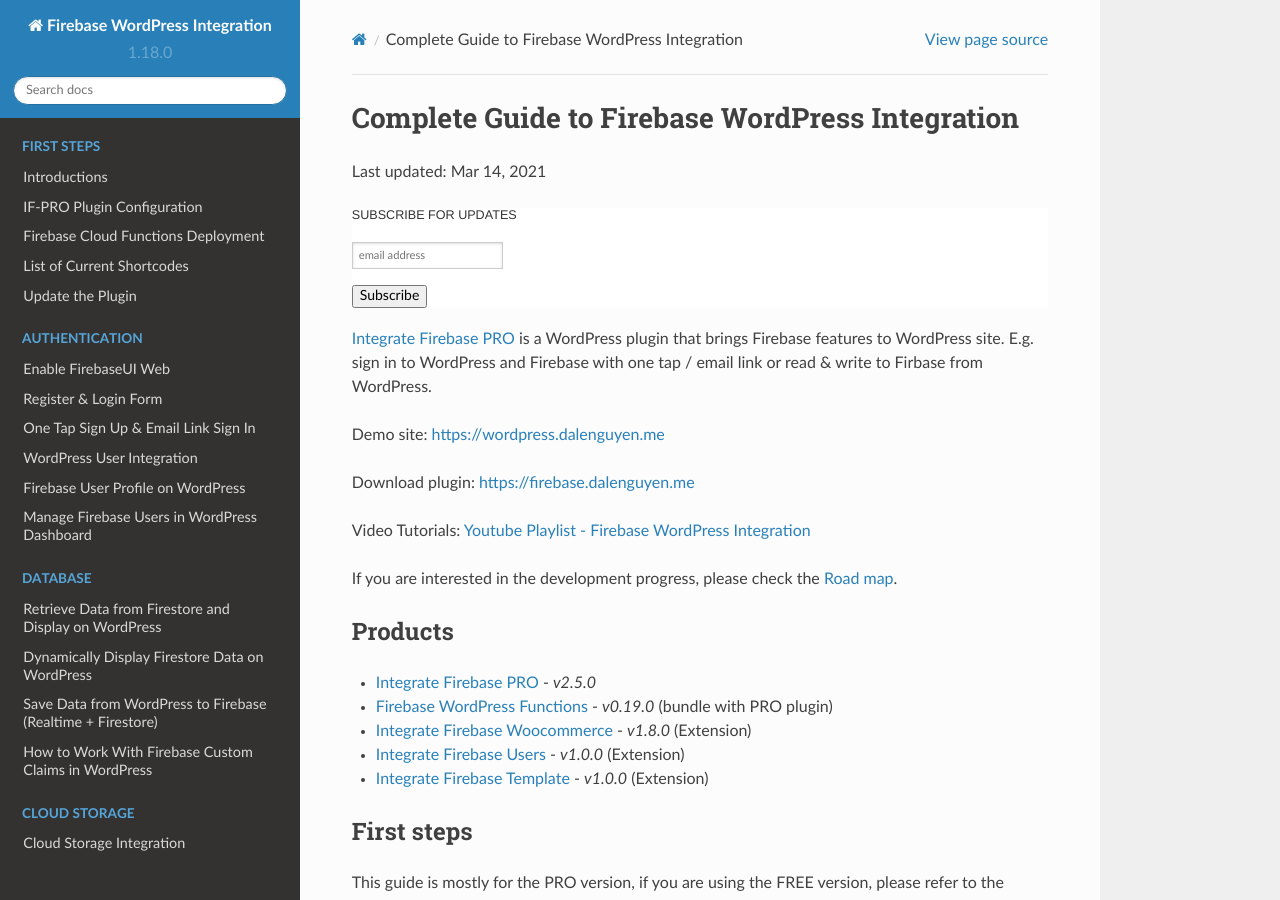
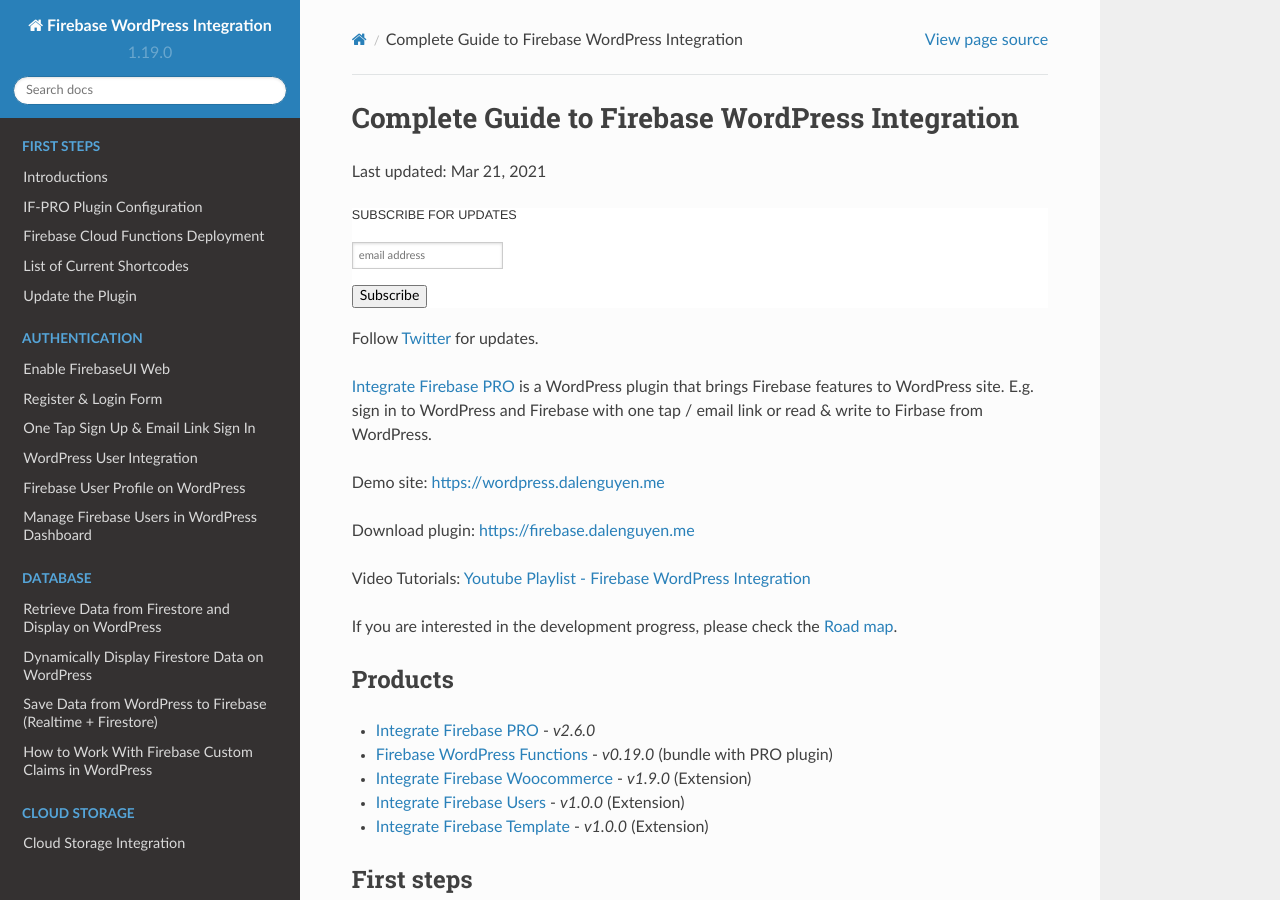
Before and after one commit to dalenguyen/firebase-wordpress-docs, a Sphinx documentation site: the page built from docs/index.rst, in a window 1280 px wide and 900 px high. Built offline with Sphinx 7.4.7 and the Read the Docs theme 2.0.0, drawn with Linux system fonts in a browser that asks for light colours; comment, search, counter and statistics services are not loaded.

Commit message:
updated guide for v1.19.0

```diff
--- a/docs/auth/wordpress-user-integration.rst
+++ b/docs/auth/wordpress-user-integration.rst
@@ -20,6 +20,12 @@
     :align: center
 
     User Display Name in WooCommerce
+
+Prerequisite
+----------------------------------
+
+You need to `deploy the cloud functions <https://firebase-wordpress-docs.readthedocs.io/en/latest/intro/cloud-functions-deployment.html>`_ in order to use this feature properly. The cloud functions will help to secure the authentication process between WordPress & Firebase.
+
 
 Login to WP Dashboard with Firebase Users
 ----------------------------------
--- a/docs/auth/work-with-firebaseui-web.rst
+++ b/docs/auth/work-with-firebaseui-web.rst
@@ -8,6 +8,8 @@
 .. role:: red
 
 This feature will help to you register, login and logout on WordPress with your Firebase Users. :red:`However, this won't let your users login to WordPress Dashboard. If you want to sync the Users between two systems, please read the WordPress User Integration section in this guide`.
+
+Go to `WordPress User Integration Section <https://firebase-wordpress-docs.readthedocs.io/en/latest/auth/wordpress-user-integration.html>`_.
 
 Before showing the `FirebaseUI Web <https://github.com/firebase/firebaseui-web>`_ on your WordPress, you need to enable sign-in options in *Firebase > Authentication*
 
@@ -44,4 +46,5 @@
 
 .. code-block:: php
 
-    [firebaseui_web redirect="link-to-page"][/firebaseui_web]
+    // redirect & send_email_confirmation are optional
+    [firebaseui_web redirect="link-to-page" send_email_confirmation=true][/firebaseui_web]
--- a/docs/conf.py
+++ b/docs/conf.py
@@ -22,7 +22,7 @@
 author = u'Dale Nguyen'
 
 # The short X.Y version
-version = '1.18.0'
+version = '1.19.0'
 release = version
 
 # -- General configuration ---------------------------------------------------
--- a/docs/index.rst
+++ b/docs/index.rst
@@ -4,7 +4,7 @@
 .. meta::
    :description lang=en: Guide on how to integrate Firebase to WordPress.
 
-Last updated: Mar 14, 2021
+Last updated: Mar 21, 2021
 
 .. raw:: html
 
@@ -33,6 +33,8 @@
    <br>
 
 
+Follow `Twitter <https://twitter.com/TechCater>`_  for updates.
+
 `Integrate Firebase PRO <https://firebase.dalenguyen.me/>`_ is a WordPress plugin that brings Firebase features to WordPress site. E.g. sign in to WordPress and Firebase with one tap / email link or read & write to Firbase from WordPress.
 
 
@@ -47,9 +49,9 @@
 Products
 -----------
 
-- `Integrate Firebase PRO <https://firebase.dalenguyen.me/>`_ - `v2.5.0`
+- `Integrate Firebase PRO <https://firebase.dalenguyen.me/>`_ - `v2.6.0`
 - `Firebase WordPress Functions <https://firebase-wordpress-docs.readthedocs.io/en/latest/intro/cloud-functions-deployment.html>`_ - `v0.19.0` (bundle with PRO plugin)
-- `Integrate Firebase Woocommerce <https://firebase-wordpress-docs.readthedocs.io/en/latest/extensions/woocommerce.html>`_ - `v1.8.0` (Extension)
+- `Integrate Firebase Woocommerce <https://firebase-wordpress-docs.readthedocs.io/en/latest/extensions/woocommerce.html>`_ - `v1.9.0` (Extension)
 - `Integrate Firebase Users <https://firebase-wordpress-docs.readthedocs.io/en/latest/extensions/firebase-users.html>`_ - `v1.0.0` (Extension)
 - `Integrate Firebase Template <https://firebase-wordpress-docs.readthedocs.io/en/latest/extensions/firebase-template.html>`_ - `v1.0.0` (Extension)
 
```
Also changed, not shown: docs/extensions/woocommerce.rst (+11 -0 lines), docs/misc/changelog.rst (+16 -0 lines), docs/images/extensions/woocommerce/membership.png (added).
